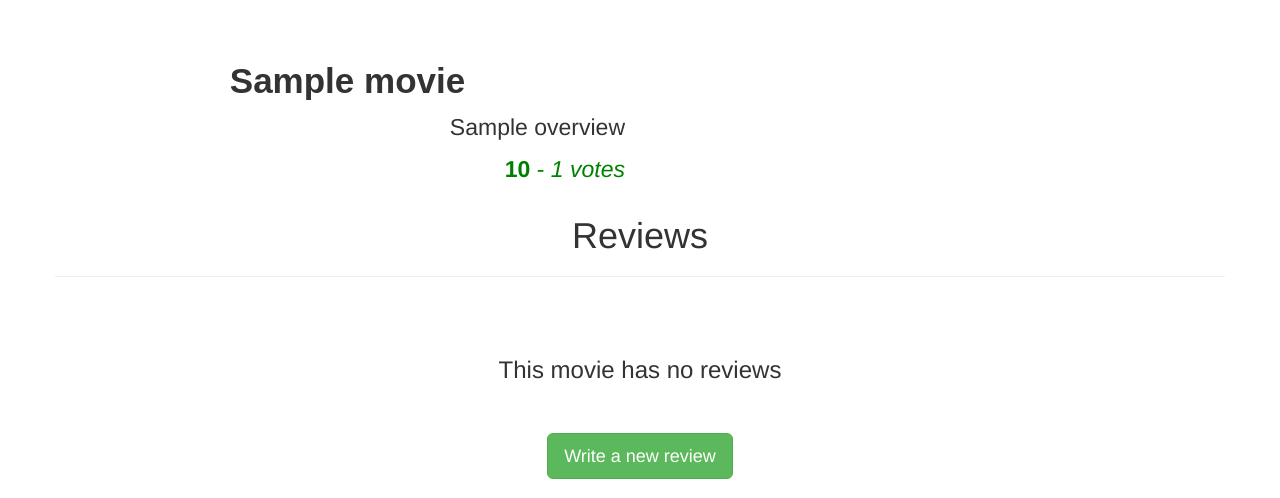
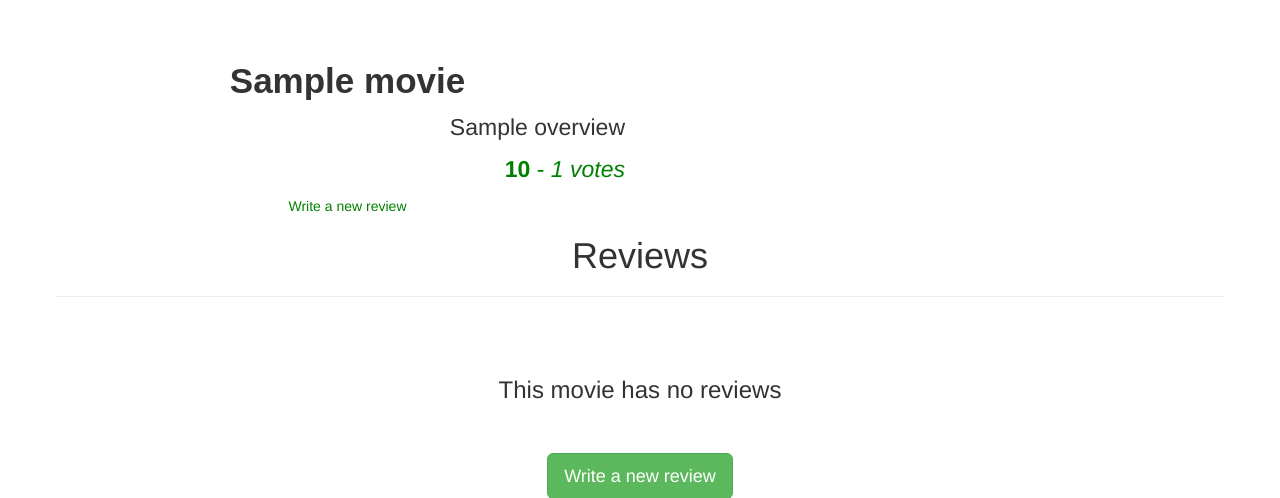
Before and after one commit to wanjiiru/Watchlist, a Flask app: template app/templates/movie.html in a window 1280 px wide. Shown: the part 264-762 px from the top of the page. Run offline with Flask 2, Linux system fonts and the light colour scheme; the template is opened without the code that fills it: most values are stand-ins (such as "Sample title", 1, 10 or a date in 2020); parts of the project's set-up code (start-up, migrations or seed data) failed here and were passed over; some libraries are stand-ins or nearby versions.

Commit message:
add styles to movie

```diff
--- a/app/templates/movie.html
+++ b/app/templates/movie.html
@@ -21,7 +21,7 @@
             <p class="overview"> {{ movie.overview }}</p>
 
             <p class="ratings"> <b> {{ movie.vote_average }}</b> - <i>{{ movie.vote_count}} votes </i> </p>
-            <!--<a class="ratings" href="/movie/review/new/{{movie.id}}"> Write a new review</a>-->
+            <a class="ratings" href="/movie/review/new/{{movie.id}}"> Write a new review</a>
 
         </div>
 
```
